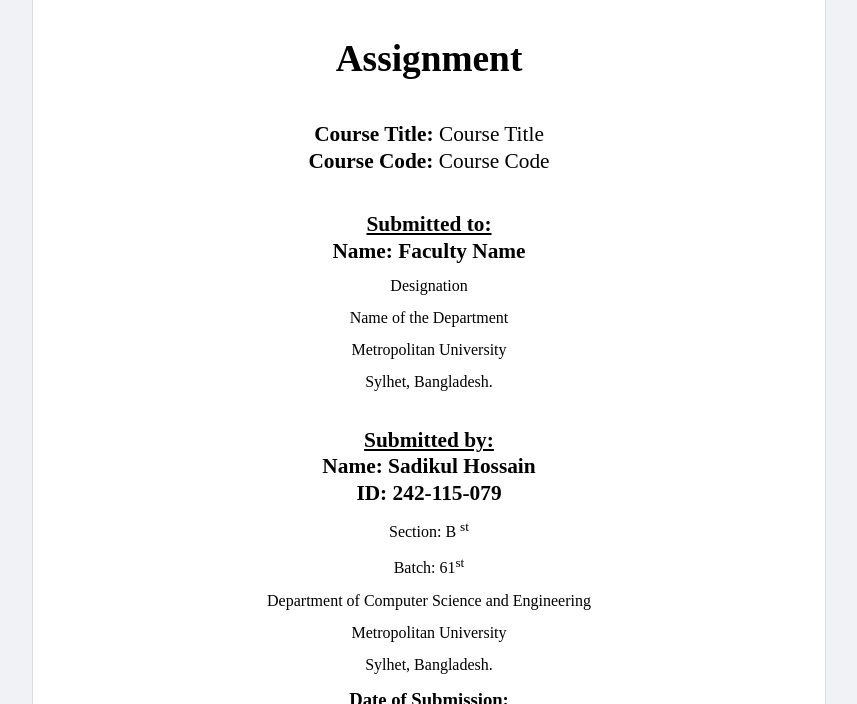
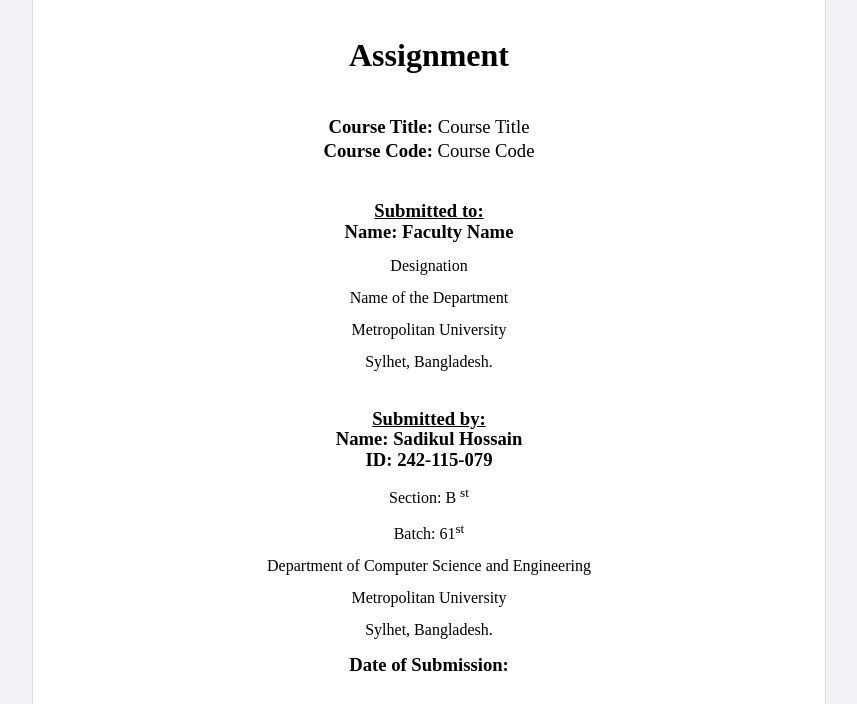
Before and after one commit to Vlackfie/cp-maker, a plain HTML site: page index.html in a window 1280 px wide. Shown: the part 820-1524 px from the top of the page, without its empty margins (211-1068 px from the left). Drawn offline with Linux system fonts and the light colour scheme.

Commit message:
Update style.css

```diff
--- a/style.css
+++ b/style.css
@@ -24,14 +24,14 @@
 
 .logo-wrapper img { width: 100%; max-width: 600px; height: auto; }
 
-.assignment-heading { font-size: 28pt; font-weight: bold; margin: 40px 0; }
+.assignment-heading { font-size: 24pt; font-weight: bold; margin: 40px 0; }
 
 .content-body { width: 100%; text-align: center; }
-.course-line { font-size: 16pt; margin: 2px 0; }
+.course-line { font-size: 14pt; margin: 2px 0; }
 
 .section-box { margin-top: 40px; line-height: 1; }
-.sub-label { font-size: 16pt; text-decoration: underline; margin-bottom: 5px; }
-.bold-text { font-size: 16pt; font-weight: bold; margin: 5px 0; }
+.sub-label { font-size: 14pt; text-decoration: underline; margin-bottom: 2px; }
+.bold-text { font-size: 14pt; font-weight: bold; margin: 2px 0; }
 
 .date-footer { margin-top: auto; font-size: 14pt; font-weight: bold; width: 100%; text-align: center; }
 
```
